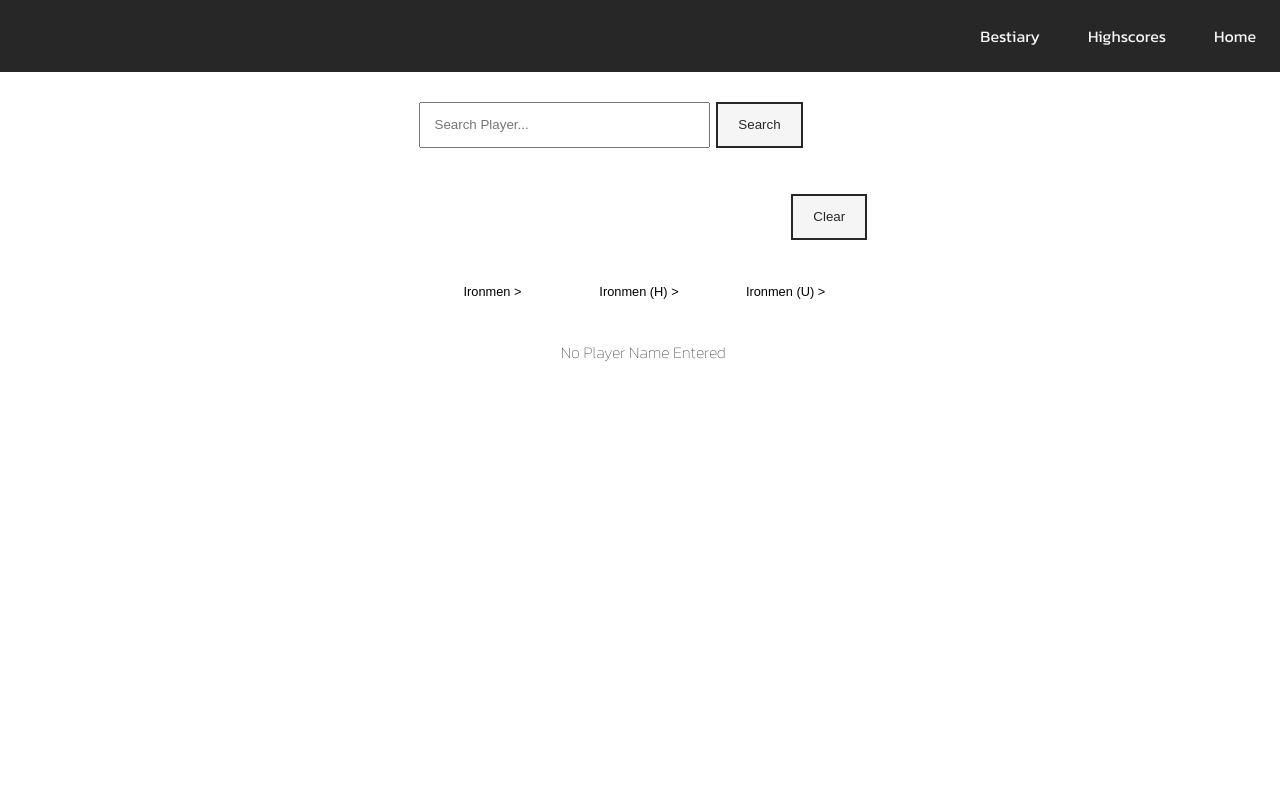
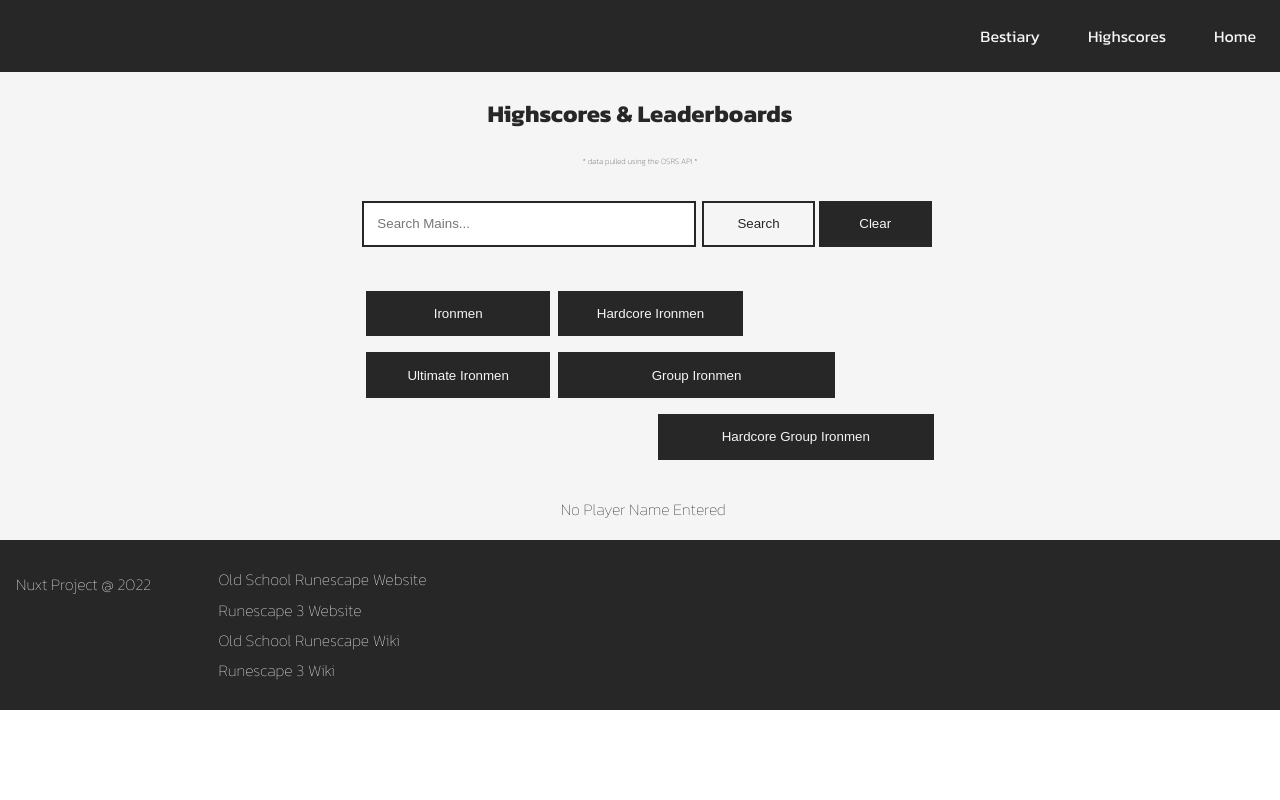
Before and after one commit to jm-dixon/OSRS-Fan-Project, a Nuxt app: page /highscores in a window 1280 px wide. Shown: the top 800 px of the page. Built offline with nearby package versions, Linux system fonts and the light colour scheme.

Commit message:
added new buttons for alternate account types on highscores page, changes to styling to match for consistency across the site

```diff
--- a/assets/stylesheet.css
+++ b/assets/stylesheet.css
@@ -35,7 +35,7 @@ button {
   background-color: whitesmoke;
 }
 .pageContainer {
-  width: 35%;
+  width: 45%;
   margin: 0 auto;
 }
 .content {
@@ -45,6 +45,11 @@ button {
   border: 1px solid lightgray;
   box-shadow: 0 0 1px 1px lightgrey;
   padding: 1em;
+  text-align: center;
+}
+.subPageTitle {
+  font-size: 1.5em;
+  width: 100%;
   text-align: center;
 }
 /* index.vue */
@@ -100,24 +105,36 @@ button {
 .highscoresPage {
   float: left;
   width: 100%;
-  height: 100vh;
-  background-size: cover;
+  background-color: whitesmoke;
 }
-.playerSearch {
-  padding: 1em 1em 1em 1em;
-  margin: 2em 0.5em 1.5em 0;
-  width: 58%;
+.searchContainer {
+  padding: 0.5em 0.5em 0.5em 0.5em;
+  width: 100%;
+  float: left;
+  margin: 1em 0 1em 0;
+  border: 2px solid whitesmoke;
+}
+.highscoresSearch {
+  width: 55%;
   float: left;
 }
-.searchButton {
-  padding: 1em 1.5em 1em 1.5em;
-  margin: 2em 0 1.5em 0em;
+.highscoresSearch input {
+  width: 100%;
   float: left;
+  padding: 1em 0 1em 1em;
+  border: 2px solid #272727;
 }
-.clearButton {
-  padding: 1em 1.5em 1em 1.5em;
-  margin: 2em 0 1.5em 0;
+.highscoreButtons {
+  width: 41%;
   float: right;
+}
+.highscoreButtons button {
+  width: 48%;
+  border: 2px solid #272727;
+  padding: 1em 0 1em 0;
+  margin: 0;
+  float: left;
+  margin: 0 0.25em 0 0;
 }
 .defaultResult {
   width: 100%;
@@ -126,29 +143,34 @@ button {
   padding: 0.2em 0.2em 0.2em 0.2em;
 }
 .alternateSearches {
-  padding: 0.5em 0 1em 0;
+  padding: 0.5em 0.5em 0.5em 0.5em;
+  border: 2px solid whitesmoke;
   float: left;
   width: 100%;
-  padding: 0.2em 0.2em 0.2em 0.2em;
+}
+.alternateSearches div {
+  width: 32%;
+  float: left;
+  margin: 0.5em 0.25em 0.5em 0.25em;
 }
 .alternateSearches button {
-  color: black;
   width: 100%;
   float: left;
-  background-color: white;
-  border-color: white;
-  font-size: 0.8em;
-  border-style: solid;
+  background-color: #272727;
+  color: whitesmoke;
 }
-.alternateButton {
-  float: left;
-  width: 32%;
-  padding: 0.2em 0.1em 0.2em 0.1em;
+.groupButtons {
+  width: 48% !important;
 }
-.searchContainer {
-  padding: 0.2em 0.2em 0.2em 0.2em;
-  width: 100%;
-  float: left;
+.hardcoreGroup {
+  margin: 0.5em 0.25em 0.5em 0.25em !important;
+  float: right !important;
+}
+.groupButtons button {
+  width: 100% !important;
+}
+.hardcoreButton {
+  float: right !important;
 }
 /* bestiary.vue */
 .bestiaryPage {
@@ -313,7 +335,7 @@ button {
 /* StatisticsBlock.vue */
 .statisticsBlock {
   width: 45%;
-  border: 1px solid #272727;
+  border: 2px solid #272727;
   float: left;
   padding: 0.5em 0.5em 0.5em 0.5em;
   margin: 0.5em 0.2em 0.5em 0.2em;
@@ -336,7 +358,7 @@ button {
 @media screen and (max-width: 1100px) {
   /* multiple page styles */
   .pageContainer {
-    width: 35%;
+    width: 60%;
     margin: 0 auto;
   }
   .content {
@@ -364,10 +386,6 @@ button {
     width: 50%;
     padding: 0.5em 0.5em 0.5em 0.5em;
   }
-  .searchButton {
-    padding: 0.5em 0.5em 0.5em 0.5em;
-    width: 20%;
-  }
   .clearButton {
     padding: 0.5em 0.5em 0.5em 0.5em;
     width: 20%;
--- a/components/SearchResult.vue
+++ b/components/SearchResult.vue
@@ -77,6 +77,7 @@ export default {
   name: 'SearchResult',
   props: {
     playerToSearch: String,
+    accountType: String
   },
   data() {
     return {
--- a/pages/highscores.vue
+++ b/pages/highscores.vue
@@ -1,31 +1,49 @@
 <template>
   <div class="highscoresPage">
     <div class="pageContainer">
+      <p class="subPageTitle">
+        <b>
+          {{ pageHeader }}
+        </b>
+      </p>
+      <p class="statisticsSubTitle">
+        {{ dataSource }}
+      </p>
       <div class="searchContainer">
-        <input id="playerInput" class="playerSearch" placeholder="Search Player..." />
-
-        <button class="searchButton" type="button" @click="this.getPlayerData">
-          {{ searchButtonText }}
-        </button>
-
-        <button class="clearButton" type="button" @click="this.clearSearch">
-          {{ clearButtonText }}
-        </button>
+        <div class="highscoresSearch">
+          <input id="playerInput" :placeholder="this.searchPlaceholder" />
+        </div>
+        <div class="highscoreButtons">
+          <button class="searchButton" type="button" @click="this.getPlayerData">
+            Search
+          </button>
+          <button class="conditionalButton" type="button" @click="this.clearSearch">
+            Clear
+          </button>
+        </div>
       </div>
-
       <div class="alternateSearches">
-        <div class="alternateButton">
-          <button type="button">Ironmen ></button>
+        <div>
+          <button type="button" @click="updateSearchParameters">Ironmen</button>
         </div>
-        <div class="alternateButton">
-           <button type="button">Ironmen (H) ></button>
+        <div>
+          <button type="button" @click="updateSearchParameters">Hardcore Ironmen</button>
         </div>
-        <div class="alternateButton">
-          <button type="button">Ironmen (U) ></button>
+        <div>
+          <button type="button" @click="updateSearchParameters">Ultimate Ironmen</button>
+        </div>
+        <div class="groupButtons">
+          <button class="groupButton" type="button" @click="updateSearchParameters">Group Ironmen</button>
+        </div>
+        <div class="groupButtons hardcoreGroup">
+          <button class="hardcoreButton" type="button" @click="updateSearchParameters">Hardcore Group Ironmen</button>
         </div>
       </div>
 
-      <search-result v-if="this.playerToSearch != null" :playerToSearch="this.playerToSearch" />
+      <search-result v-if="this.playerToSearch != null"
+        :playerToSearch="this.playerToSearch"
+        :accountType="this.accountType"
+      />
       <div v-else class="defaultResult">
         <p>
           No Player Name Entered
@@ -46,13 +64,12 @@ export default {
   },
   data() {
       return {
-        searchButtonText: 'Search',
-        clearButtonText: 'Clear',
-        playerToSearch: null
+        pageHeader: 'Highscores & Leaderboards',
+        dataSource: '* data pulled using the OSRS API *',
+        searchPlaceholder: 'Search Mains...',
+        playerToSearch: null,
+        accountType: null
       }
-  },
-  computed: {
-      /* No Computed */
   },
   methods: {
     getPlayerData() {
@@ -62,10 +79,31 @@ export default {
     clearSearch() {
       document.getElementById("playerInput").value = '';
       this.playerToSearch = null;
+      this.searchPlaceholder = 'Search Main Accounts...';
+      this.accountType = null;
+    },
+    updateSearchParameters(event) {
+      let value;
+      if (event) {
+        value = event.target.innerHTML;
+      }
+      if (value == 'Ironmen') {
+        this.searchPlaceholder = 'Search Ironmen...';
+        this.accountType = 'ironman';
+      } else if (value == 'Hardcore Ironmen') {
+        this.searchPlaceholder = 'Search Hardcore Ironmen...';
+        this.accountType = 'hardcore_ironman';
+      } else if (value.includes('mate')) {
+        this.searchPlaceholder = 'Search Ultimate Ironmen...';
+        this.accountType = 'ultimate';
+      } else if (value.includes('Hardcore Group')) {
+        this.searchPlaceholder = 'Search Hardcore Group Ironmen...';
+        this.accountType = '';
+      } else {
+        this.searchPlaceholder = 'Search Group Ironmen...';
+        this.accountType = '';
+      }
     }
-  },
-  mounted() {
-      /* No Mounted */
   },
 }
 </script>
```
